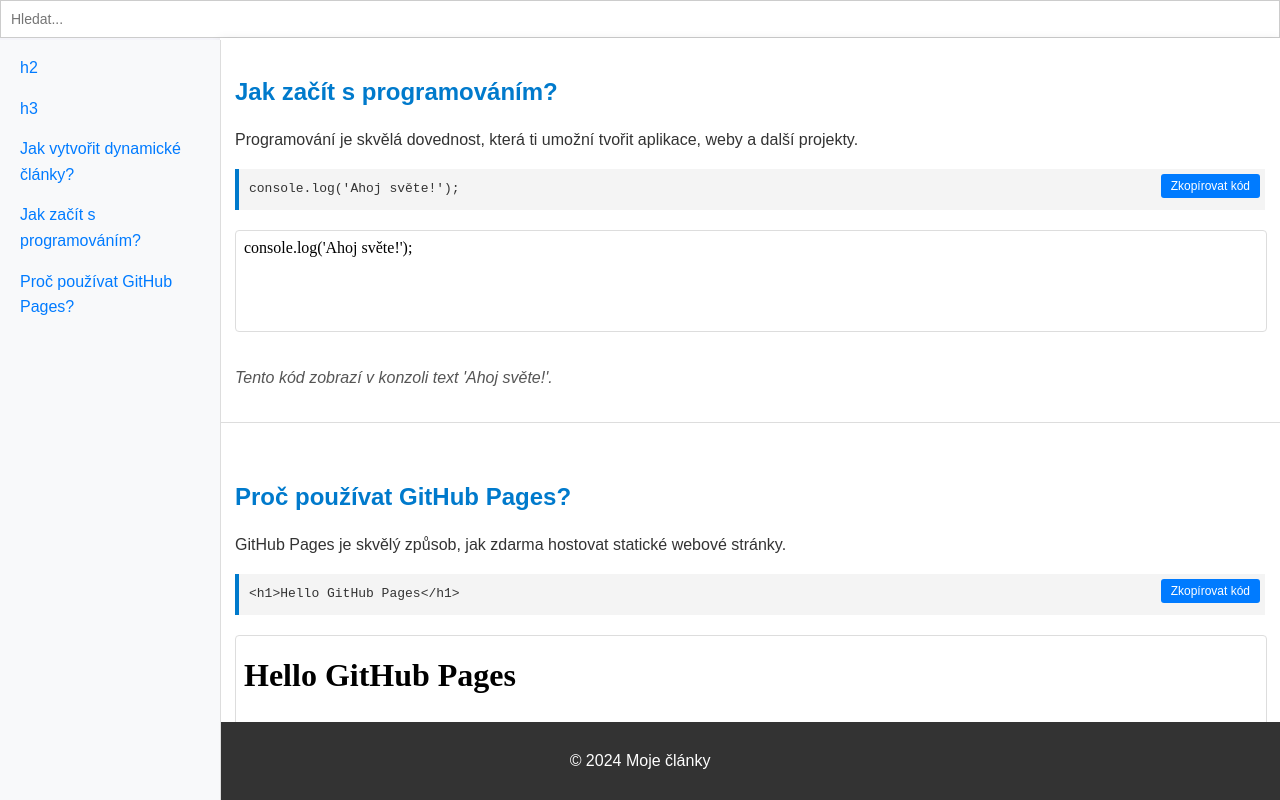
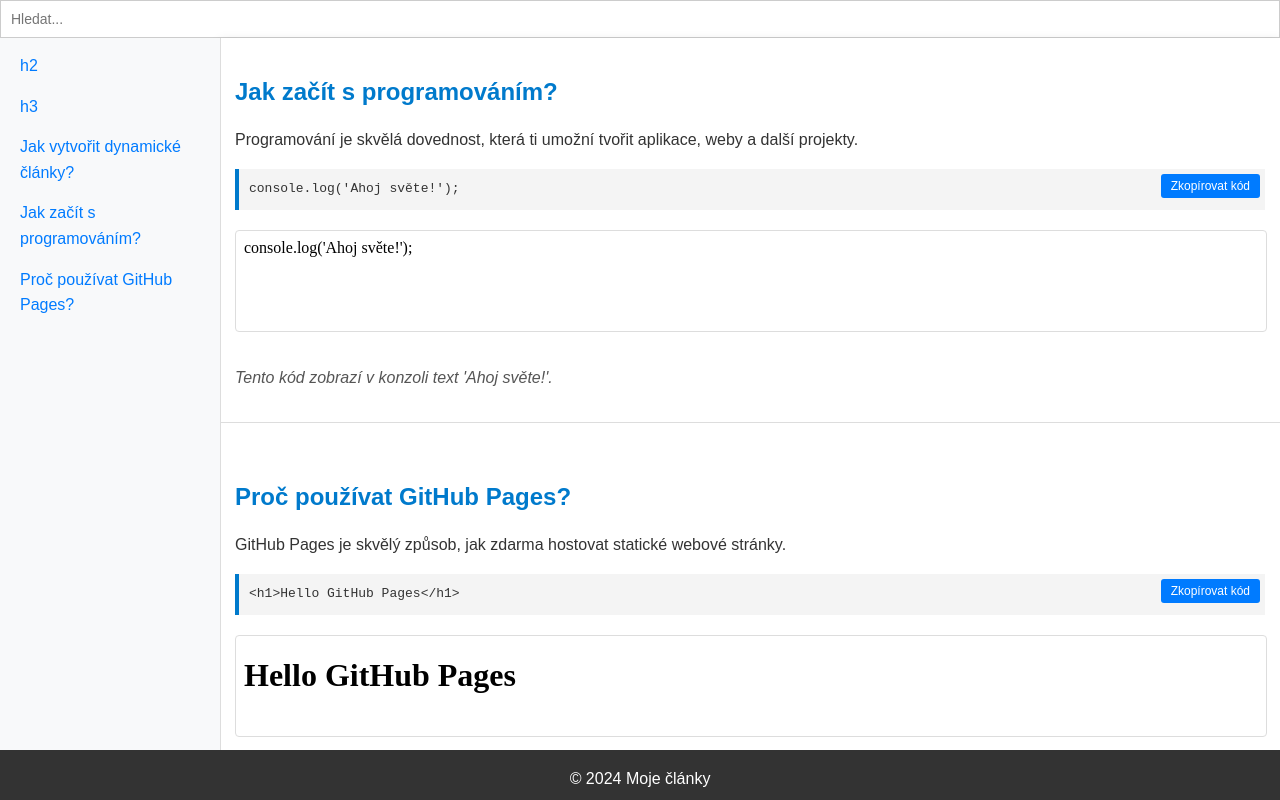
Before and after one commit to kevalam37/tahak, a plain HTML site: page index.html in a window 1280 px wide. Drawn offline with Linux system fonts and the light colour scheme.

Commit message:
vizuální úprava navigace

```diff
--- a/styles.css
+++ b/styles.css
@@ -54,7 +54,9 @@ nav#menu {
     position: fixed; /* Fixní umístění zajistí, že bude stále vlevo */
     left: 0;
     top: 40px;
+    bottom: 60px;
     z-index: 1000;
+    margin-top: -2px;
 }
 
 main#clanky {
@@ -95,11 +97,14 @@ nav#menu a:hover {
     color: #007acc;
 }
 
+/* Footer */
 footer {
     text-align: center;
-    padding: 10px 0;
+
     background: #333;
     color: #fff;
+    height: 50px; /* Výška footera */
+    z-index: 1001;
 }
 
 pre {
```
